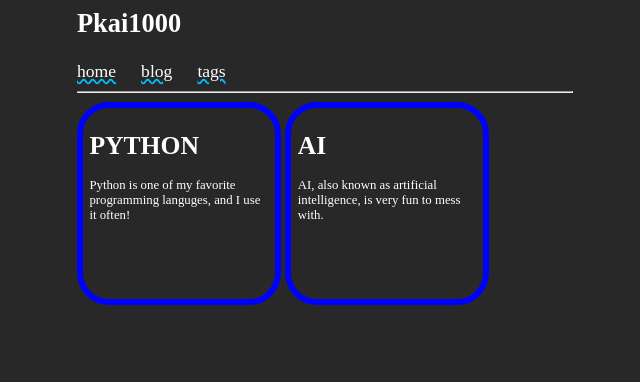
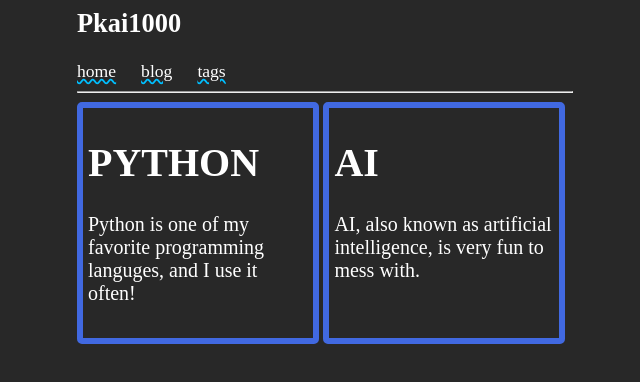
Before and after one commit to kaidonnerpratt/kaidonnerpratt.github.io, a plain HTML site: page tags.html in a window 1280 px wide. Shown: the whole page, without its empty margins (315-955 px from the left). Drawn offline with Linux system fonts and the light colour scheme; a script that the page names is missing.

Commit message:
Update style.css

```diff
--- a/style.css
+++ b/style.css
@@ -75,29 +75,27 @@ a.tag:hover{
   border-radius: .25rem;
 }
 .inlineblock {
-  border: 0.5vw solid white;
-  width: 14vw;
-  height: 14vw;
+  border: 2px solid white;
+  width: 220px;
+  height: 220px;
   display: inline-block;
   vertical-align: top;
-  padding-left: 0.5vw;
-  padding-right: 0.5vw;
-  padding-top: 0.5vw;
-  padding-bottom: 0.5vw;
-  border-radius: 2.5vw;
-  font-size: 1vw;
+  padding-left: 5px;
+  padding-right: 5px;
+  padding-top: 5px;
+  padding-bottom: 5px;
+  border-radius: 5px;
+  font-size: 20px;
 
 }
 .blocklink{
 
-  border: 0.5vw solid blue;
+  border: 0.5vw solid royalblue;
+  transition: text-shadow .1s;
 
 }
 div.blocklink:hover{
-  padding-left: 0vw;
-  padding-right: 0vw;
-  padding-top: 0vw;
-  padding-bottom: 0vw;
-  transform: scale(1.05);
-  border: 1vw solid rebeccapurple;
+  font-size: 20px;
+  font-weight: 100px;
+  text-shadow: 0 0 1px white, 0 0 .65px white;
 }
```
